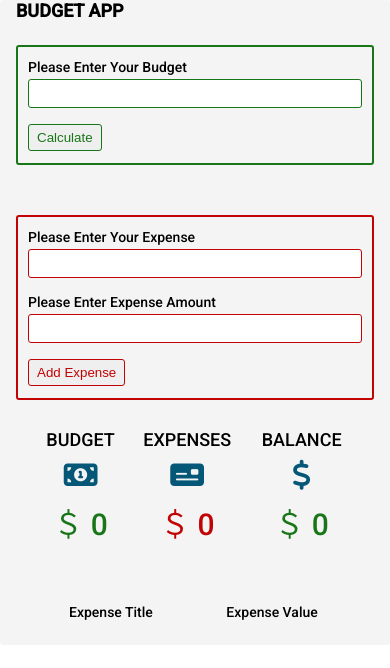
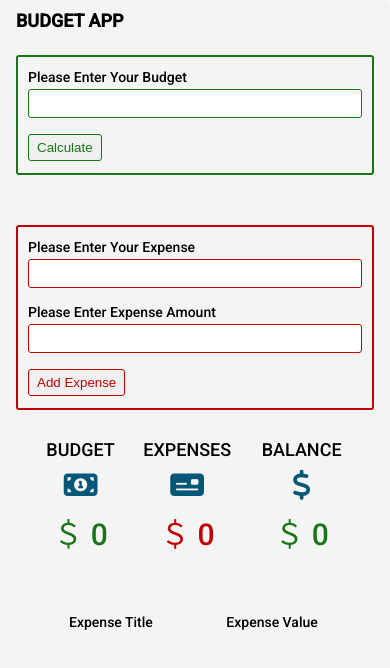
Before and after one commit to saraabotalebi77/budgetApp, a plain HTML site: page index.html in a window 390 px wide. Drawn offline with Linux system fonts and the light colour scheme.

Commit message:
changing styles

```diff
--- a/assets/css/custom/responsive.css
+++ b/assets/css/custom/responsive.css
@@ -12,3 +12,8 @@
         width : 100%;
     }
 }
+@media (max-width : 578px){
+    .container{
+        min-height: 100vh;
+    }
+}
--- a/assets/css/custom/styles.css
+++ b/assets/css/custom/styles.css
@@ -4,6 +4,9 @@
     padding-right : 1.6rem;
     padding-bottom : 2rem;
     border-radius : 0.3rem;
+}
+.header-name{
+    padding-top : 1rem;
 }
 .budget-expense-form-wrapper{
     width : 45%;
```
